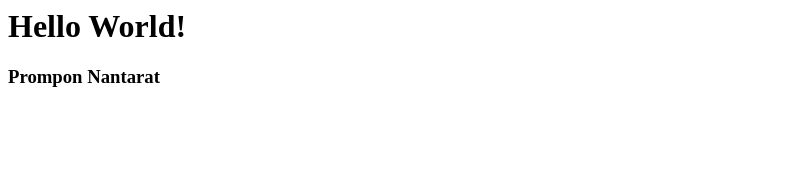
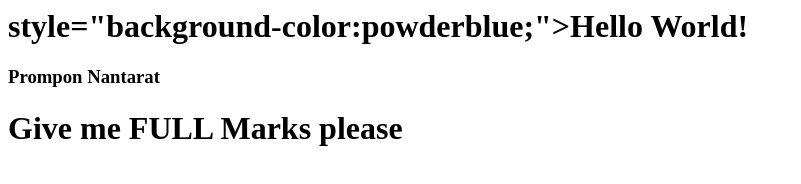
Before and after one commit to Luckynumber88/myweb, a plain HTML site: page index.html in a window 1280 px wide. Shown: the whole page, without its empty margins (0-801 px from the left). Drawn offline with Linux system fonts and the light colour scheme.

Commit message:
Update index.html

```diff
--- a/index.html
+++ b/index.html
@@ -1,4 +1,5 @@
 <html>
-  <h1>Hello World!</h1>
+  <h1> style="background-color:powderblue;">Hello World!</h1>
   <h3>Prompon Nantarat</h3>
+  <h1>Give me FULL Marks please</h1>
 </html>
```
